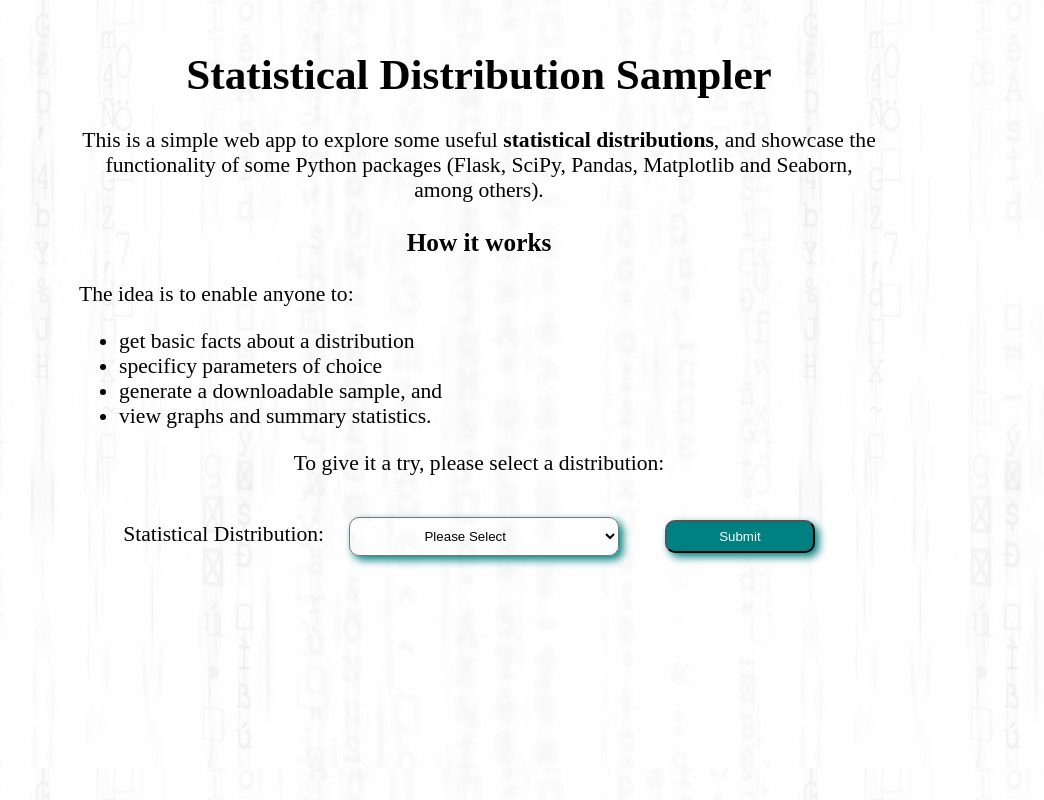
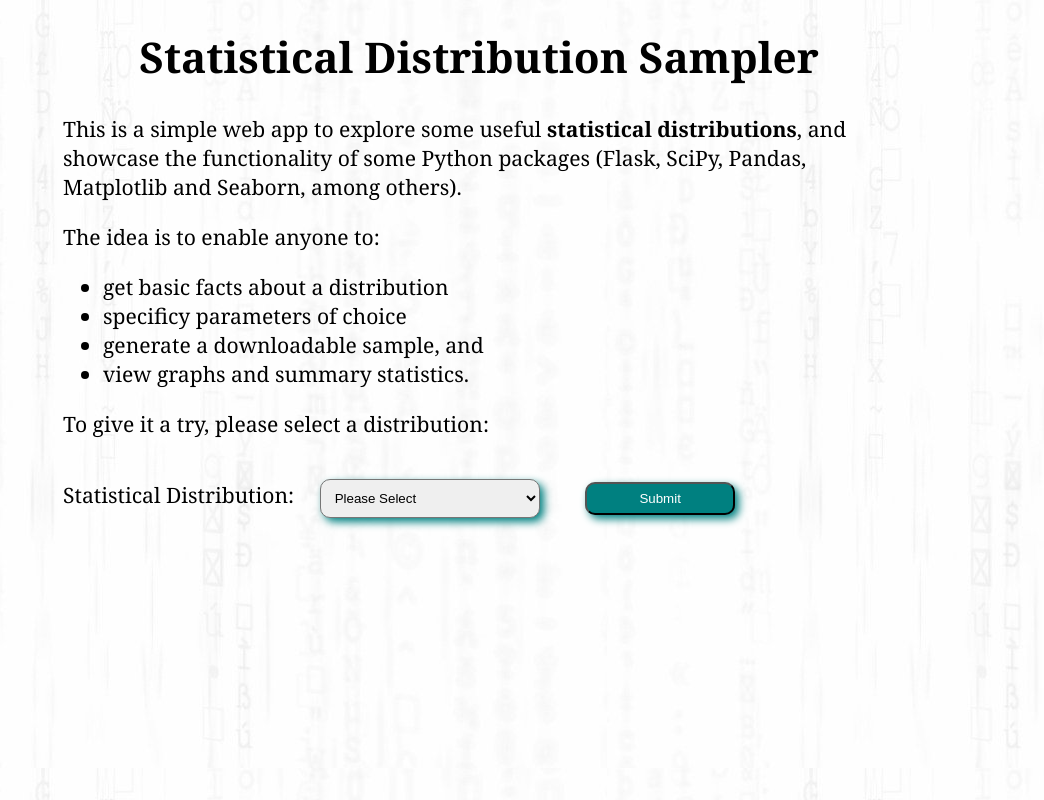
Before and after one commit to Tim-Abwao/probability-distributions-with-flask, a Flask app: page / in a window 1280 px wide. Shown: the whole page, without its empty margins (161-1205 px from the left). Run offline with Flask 2, Linux system fonts and the light colour scheme.

Commit message:
Updating display style
Former-commit-id: ed9f7e935e9bf24d8ff3365d8069dd6c4c2ff876

```diff
--- a/static/style.css
+++ b/static/style.css
@@ -1,23 +1,4 @@
-body {
-		max-width: 1000px;
-		text-align: center;
-		margin: auto;
-		font-size: 1.35em;
-	}
-select {
-		padding: 10px 70px;
-		background: inherit;
-		box-shadow: 4px 4px 8px teal;
-		border-radius: 10px;
-		margin: 20px;
-	}
-input  {
-		padding: 10px ;
-		box-shadow: 4px 4px 8px teal;
-		border-radius: 10px;
-		margin: 20px;
-		width: 220px;
-	}
+
 .button {
 	background: teal;
 	padding: 7px 20px;
@@ -27,14 +8,10 @@ input  {
 .button:hover{
 	background: darkslategray;
 }
-.content {
-		margin: 2% 10%;
-	}
 table, th, td {
-		border: 1px solid black;
 	border: none;
 	padding: 10px;
-		width: 50%;
+	width: 40%;
 }
 tr:nth-child(even) {
 	background-color: rgb(0, 128, 128,0.4);
@@ -43,8 +20,8 @@ tr:nth-child(even) {
 	border: 2px solid teal;
 	border-radius: 15px;
 	padding: 3%;
-	font-size: 80%;
-	margin: 8%;
+	font-size: 75%;
+	margin: 8% 0%;
 	font-style: italic;
 	text-align: left;
 }
--- a/templates/index.html
+++ b/templates/index.html
@@ -6,18 +6,50 @@
 	<meta charset="utf-8">
 	<meta name="viewport" content="width=device-width, initial-scale=1">
 	<link rel="stylesheet" type="text/css" href="{{ url_for('static', filename='style.css')}}">
+	<style>
+		body {
+			background-image: url("{{ url_for('static', filename='background.jpg') }}");
+			max-width: 65%;
+			margin: auto;
+			font-size: 1.32em;
+			text-align: center;
+			font-family: Georgia, serif;
+		}
+
+		@media screen and (max-width: 768px) {
+			body {
+				max-width: 80%;
+			}
+		}
+
+		h1,
+		h2 {
+			text-align: center;
+		}
+
+		.content {
+			text-align: left;
+		}
+
+		select,
+		input {
+			padding: 10px;
+			box-shadow: 4px 4px 8px teal;
+			border-radius: 10px;
+			margin: 20px;
+			width: 220px;
+		}
+	</style>
 </head>
 
-<body style="background-image: url({{ url_for('static', filename='background.jpg') }}); ">
-	<div class="content" style="margin-top: 5%;">
+<body>
+	<div class="content">
 		{% if show_intro %}
 		<!-- Toggle introductory statement -->
 		<h1>Statistical Distribution Sampler</h1>
 		<p>This is a simple web app to explore some useful <b>statistical distributions</b>, and showcase the
 			functionality of some Python packages (Flask, SciPy, Pandas, Matplotlib and Seaborn, among others).</p>
 
-		<h3>How it works</h3>
-		<div style="text-align: left;">
 		<p>The idea is to enable anyone to: </p>
 		<ul>
 			<li> get basic facts about a distribution </li>
@@ -25,7 +57,7 @@
 			<li> generate a downloadable sample, and</li>
 			<li> view graphs and summary statistics. </li>
 		</ul>
-		</div>
+
 		<p>To give it a try, please select a distribution:</p>
 		{% endif %}
 
@@ -41,14 +73,15 @@
 		</form>
 	</div>
 
-	<div class="content">
+	<div>
 		{% if chosen_distr %}
 		<h2>{{ 'Current selection: '~ chosen_distr ~ ' Distribution'}}</h2>
 		<!-- Displaying distribution information -->
-		{% for info in distributions.loc[chosen_distr]["summary"].split("|") %}
-		<p>{{ info }}</p>
-		{% endfor %}
-
+		<div class="content">
+			{% for info in distributions.loc[chosen_distr]["summary"].split("|") %}
+			<p>{{ info }}</p>
+			{% endfor %}
+		</div>
 		<!-- Collecting parameter input-->
 		{% if input_form %}
 		<a href="{{ dist_info['wiki_link'] }}" target="_blank"> <i>learn more...</i></a><br>
@@ -56,8 +89,8 @@
 		<form action="{{ url_for('selection')}}" method="post">
 			{% for i in range(dist_info["no_of_parameters"]) %}
 			<label for="{{ 'parameter ' ~ (i+1) }}">{{ 'parameter ' ~ (i+1) }}</label>
-			<input id="{{ 'parameter ' ~ (i+1) }}" type="number" name="{{ 'parameter ' ~ (i+1) }}" min="0" max="1000" step="0.001" required
-				placeholder="{{ dist_info['parameter_info'].split(',')[i] }}"><br>
+			<input id="{{ 'parameter ' ~ (i+1) }}" type="number" name="{{ 'parameter ' ~ (i+1) }}" min="0" max="1000"
+				step="0.001" required placeholder="{{ dist_info['parameter_info'].split(',')[i] }}"><br>
 			{% endfor %}
 			<label for="sample_size">Sample Size</label>
 			<input id="sample_size" type="number" name="sample_size" max="500000" required><br>
@@ -70,7 +103,7 @@
 
 	</div>
 
-	<div class="content">
+	<div>
 		<!-- Displaying sample's graph and preview -->
 		{% if graphs %}
 		<span><em>{{ 'Sample size: ' }}</em></span>
@@ -97,7 +130,7 @@
 		<p><a href="https://en.wikipedia.org/wiki/Violin_plot">Violin plots</a> are a cross between box plots and
 			distribution plots.</p>
 	</div>
-	<div class="content">
+	<div>
 		<h3>Summary statistics</h3>
 		<!-- Displaying sample's summary statistics -->
 		{% for statistic in summary_stats %}
```
Lines whose indentation alone changed are shown as unchanged.
